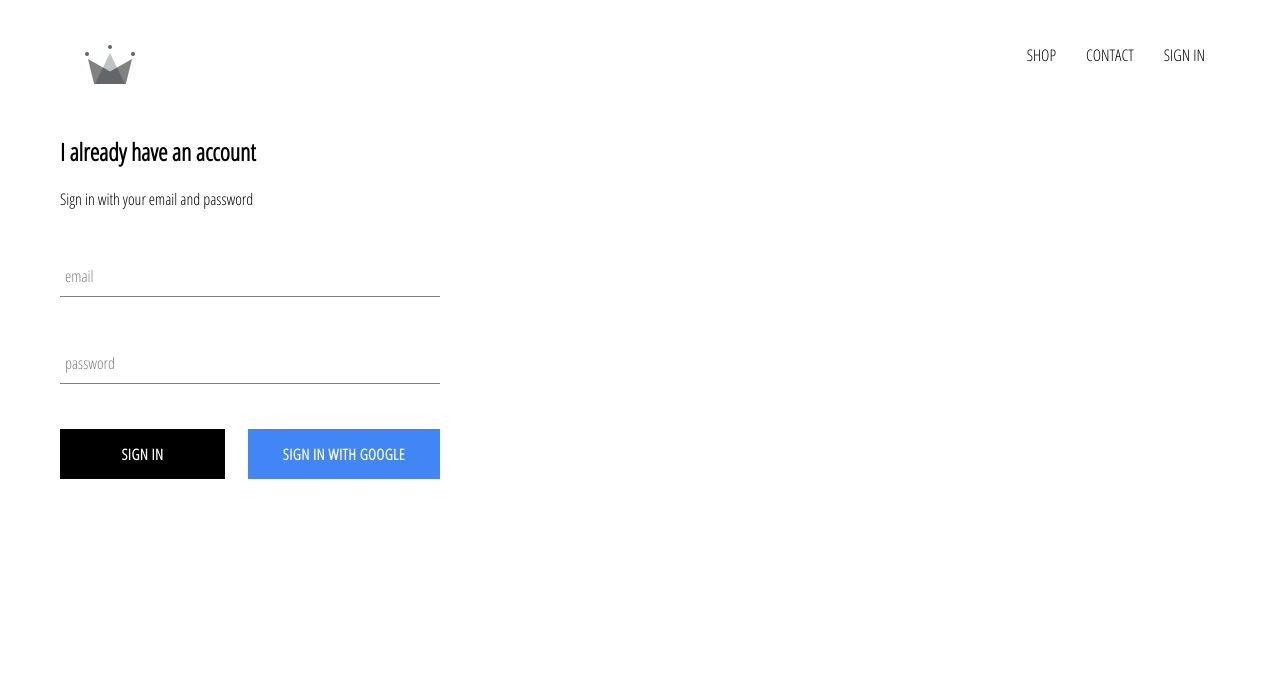
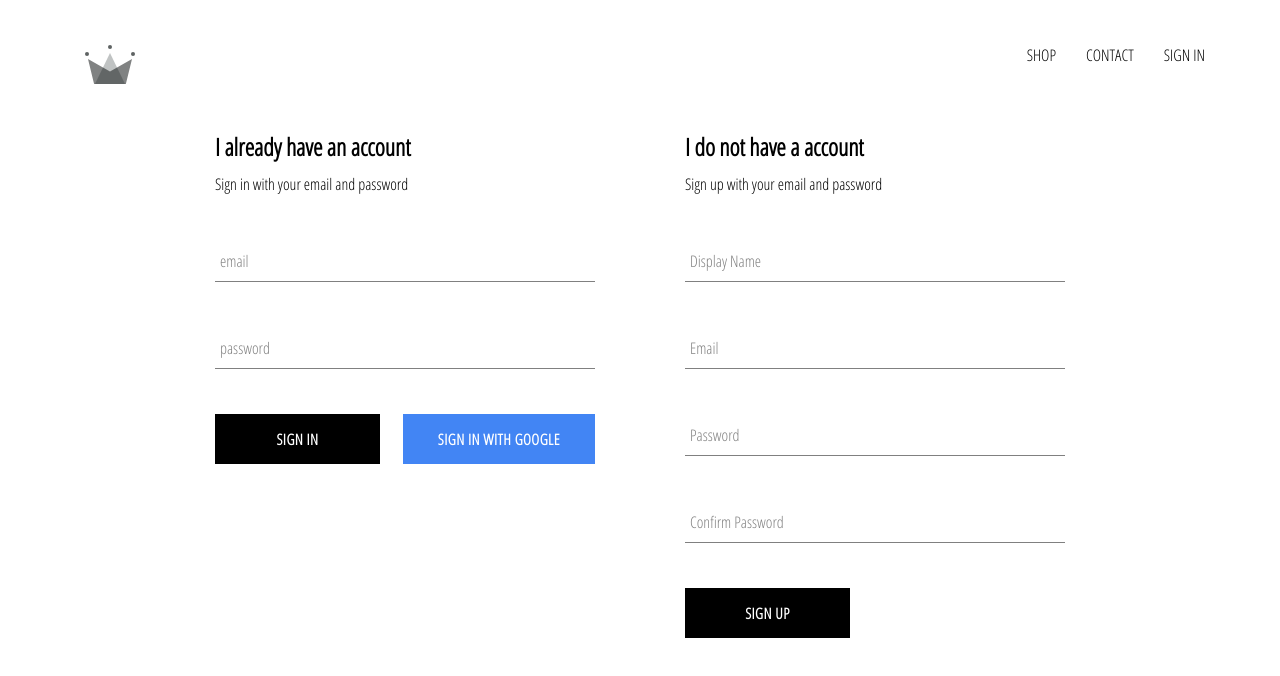
Before and after one commit to imarinho-dev/crwn-clothing, a React (Create React App) app: page /signin in a window 1280 px wide. Shown: the top 676 px of the page. Built offline with nearby package versions, Linux system fonts and the light colour scheme; no server answers.

Commit message:
implemented firebase utils, included ability to store authenticaded users into firestore database

```diff
--- a/src/App.js
+++ b/src/App.js
@@ -7,7 +7,7 @@
 import HomePage from './pages/homepage/homepage.component';
 import SignInAndSignUpPage from './pages/sign-in-and-sign-up/sign-in-and-sign-up.component';
 import ShopPage from './pages/shop/shop.component';
-import { auth } from './firebase/firebase.utils';
+import { auth, createUserProfileDocument } from './firebase/firebase.utils';
 
 class App extends React.Component {
 	constructor() {
@@ -21,11 +21,21 @@
 	unsubscribeFromAuth = null;
 
 	componentDidMount() {
-		this.unsubscribeFromAuth = auth.onAuthStateChanged((user) => {
-			this.setState({
-				currentUser: user,
-			});
-			console.log(user);
+		this.unsubscribeFromAuth = auth.onAuthStateChanged(async (userAuth) => {
+			if (userAuth) {
+				const userRef = await createUserProfileDocument(userAuth);
+
+				userRef.onSnapshot((snapShot) => {
+					this.setState({
+						currentUser: {
+							id: snapShot.id,
+							...snapShot.data(),
+						},
+					});
+					console.log(this.state);
+				});
+			}
+			this.setState({ currentUser: userAuth });
 		});
 	}
 
--- a/src/components/sign-in/sign-in.component.jsx
+++ b/src/components/sign-in/sign-in.component.jsx
@@ -33,7 +33,7 @@
 	render() {
 		return (
 			<div className='sign-in'>
-				<h2>I already have an account</h2>
+				<h2 className='title'>I already have an account</h2>
 				<span>Sign in with your email and password</span>
 				<form onSubmit={this.handleSubmit}>
 					<FormInput
--- /dev/null
+++ b/src/components/sign-up/sign-up.component.jsx
@@ -0,0 +1,103 @@
+import React from 'react';
+
+import FormInput from '../form-input/form-input.component';
+import CustomButton from '../custom-button/custom-button.component';
+
+import { auth, createUserProfileDocument } from '../../firebase/firebase.utils';
+
+import './sign-up.styles.scss';
+
+class SignUp extends React.Component {
+	constructor() {
+		super();
+
+		this.state = {
+			displayName: '',
+			email: '',
+			password: '',
+			confirmPassword: '',
+		};
+	}
+
+	handleSubmit = async (event) => {
+		event.preventDefault();
+
+		const { displayName, email, password, confirmPassword } = this.state;
+
+		if (password !== confirmPassword) {
+			alert("passwords don't match");
+			return;
+		}
+
+		try {
+			const { user } = await auth.createUserWithEmailAndPassword(
+				email,
+				password
+			);
+
+			await createUserProfileDocument(user, { displayName });
+
+			this.setState({
+				displayName: '',
+				email: '',
+				password: '',
+				confirmPassword: '',
+			});
+		} catch (error) {
+			console.error(error);
+		}
+	};
+
+	handleChange = (event) => {
+		const { name, value } = event.target;
+
+		this.setState({ [name]: value });
+	};
+
+	render() {
+		const { displayName, email, password, confirmPassword } = this.state;
+		return (
+			<div className='sign-up'>
+				<h2 className='title'>I do not have a account</h2>
+				<span>Sign up with your email and password</span>
+				<form className='sign-up-form' onSubmit={this.handleSubmit}>
+					<FormInput
+						type='text'
+						name='displayName'
+						value={displayName}
+						onChange={this.handleChange}
+						label='Display Name'
+						required
+					/>
+					<FormInput
+						type='email'
+						name='email'
+						value={email}
+						onChange={this.handleChange}
+						label='Email'
+						required
+					/>
+					<FormInput
+						type='password'
+						name='password'
+						value={password}
+						onChange={this.handleChange}
+						label='Password'
+						required
+					/>
+					<FormInput
+						type='password'
+						name='confirmPassword'
+						value={confirmPassword}
+						onChange={this.handleChange}
+						label='Confirm Password'
+						required
+					/>
+					<CustomButton type='submit'>SIGN UP</CustomButton>
+				</form>
+			</div>
+		);
+	}
+}
+
+export default SignUp;
--- /dev/null
+++ b/src/components/sign-up/sign-up.styles.scss
@@ -0,0 +1,9 @@
+.sign-up {
+	display: flex;
+	flex-direction: column;
+	width: 380px;
+
+	.title {
+		margin: 10px 0;
+	}
+}
--- a/src/firebase/firebase.utils.js
+++ b/src/firebase/firebase.utils.js
@@ -1,5 +1,4 @@
 import firebase from 'firebase/app';
-
 import 'firebase/firestore';
 import 'firebase/auth';
 
@@ -16,6 +15,31 @@
 
 firebase.initializeApp(config);
 
+export const createUserProfileDocument = async (userAuth, additionalData) => {
+	if (!userAuth) return;
+
+	const userRef = firestore.doc(`users/${userAuth.uid}`);
+
+	const snapShot = await userRef.get();
+
+	if (!snapShot.exists) {
+		const { displayName, email } = userAuth;
+		const createdAt = new Date();
+
+		try {
+			await userRef.set({
+				displayName,
+				email,
+				createdAt,
+				...additionalData,
+			});
+		} catch (error) {
+			console.log('error creating user', error.message);
+		}
+	}
+	return userRef;
+};
+
 export const auth = firebase.auth();
 export const firestore = firebase.firestore();
 
--- a/src/pages/sign-in-and-sign-up/sign-in-and-sign-up.component.jsx
+++ b/src/pages/sign-in-and-sign-up/sign-in-and-sign-up.component.jsx
@@ -1,12 +1,14 @@
 import React from 'react';
 
 import SignIn from '../../components/sign-in/sign-in.component';
+import SignUp from '../../components/sign-up/sign-up.component';
 
 import './sign-in-and-sign-up.styles.scss';
 
 const SignInAndSignUpPage = () => (
 	<div className='sign-in-and-sign-up'>
 		<SignIn />
+		<SignUp />
 	</div>
 );
 
--- a/src/pages/sign-in-and-sign-up/sign-in-and-sign-up.styles.scss
+++ b/src/pages/sign-in-and-sign-up/sign-in-and-sign-up.styles.scss
@@ -0,0 +1,6 @@
+.sign-in-and-sign-up {
+	width: 850px;
+	display: flex;
+	justify-content: space-between;
+	margin: 30px auto;
+}
```
Also changed, not shown: src/firebase/test.js (added, +10 -0 lines).
